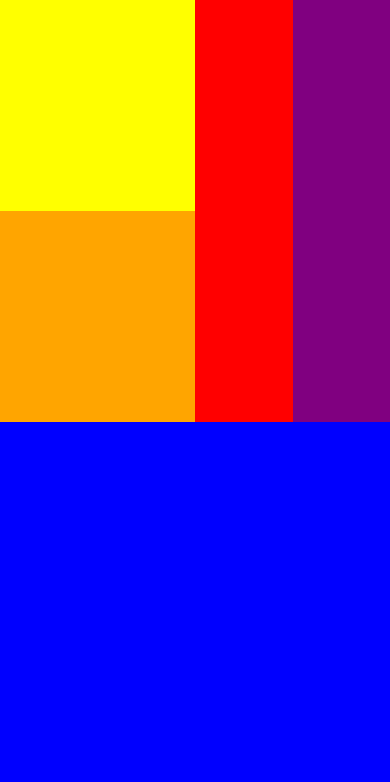
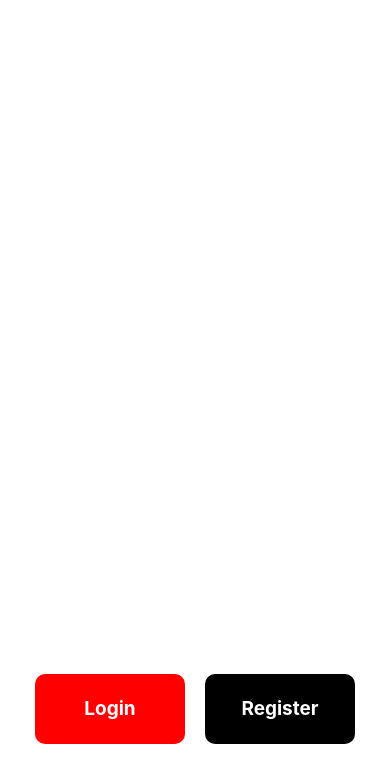
Before and after one commit to Syahrul-123/Syahrul-105841100721-lab1, a React Native app: screen / in a window 390 px wide. Shown: the top 782 px of the page. Built offline with nearby package versions, Linux system fonts and the light colour scheme.

Commit message:
oke gas part 1

```diff
--- a/App.js
+++ b/App.js
@@ -1,27 +1,50 @@
-
-import { StatusBar } from 'expo-status-bar';
-import { StyleSheet, Text, View  } from 'react-native';
+import { StyleSheet, Text, View, Image, Button } from 'react-native';
 import { SafeAreaView } from 'react-native-safe-area-context';
-
 
 export default function App() {
   return (
-    <View style={{flex: 1,}}>
-    <View style={{flex: 1, flexDirection: 'row' }}>
-    <View style={{flex: 1,flexDirection: 'column'}}>
-    <View style={{flex: 1,backgroundColor: 'yellow',}}
-    ></View>
-    <View style={{flex: 1,backgroundColor: 'orange',}}
-    ></View></View>
-   <View style={{flex: 1,flexDirection: 'column'}}>
-    <View style={{flex: 1,flexDirection: 'row'}}>
-
-    <View style={{flex: 1,backgroundColor: 'red',}}
-    ></View>
-    <View style={{flex: 1,backgroundColor: 'purple',}}
-    ></View></View>
-   </View></View>
-      <View style={{flex: 1,backgroundColor: 'blue',}}
-      ></View></View>
+    <View style={{
+      flex: 1,
+      backgroundColor: 'white',
+      justifyContent: 'center',
+      alignItems: 'flex-end',
+      flexDirection: 'row',
+      marginBottom: 100,
+    }}>
+      <View style={{
+        backgroundColor: 'red',
+        width: 150,
+        height: 70,
+        borderRadius: 10,
+        marginRight: 10
+      }}>
+        <Text style={{
+          color: 'white',
+          textAlign: 'center',
+          lineHeight: 70,
+          fontSize: 19,
+          fontWeight: 'bold',
+        }}>
+          Login
+        </Text>
+      </View>
+      <View style={{
+        backgroundColor: 'black',
+        width: 150,
+        height: 70,
+        borderRadius: 10,
+        marginLeft: 10
+      }}>
+        <Text style={{
+          color: 'white',
+          textAlign: 'center',
+          lineHeight: 70,
+          fontSize: 19,
+          fontWeight: 'bold',
+        }}>
+          Register
+        </Text>
+      </View>
+    </View >
   );
 }
--- /dev/null
+++ b/Text.js
@@ -0,0 +1,2 @@
+import { StyleSheet, Text, View, Image, Button } from "react-native";
+const TextCustom = () =>
```
